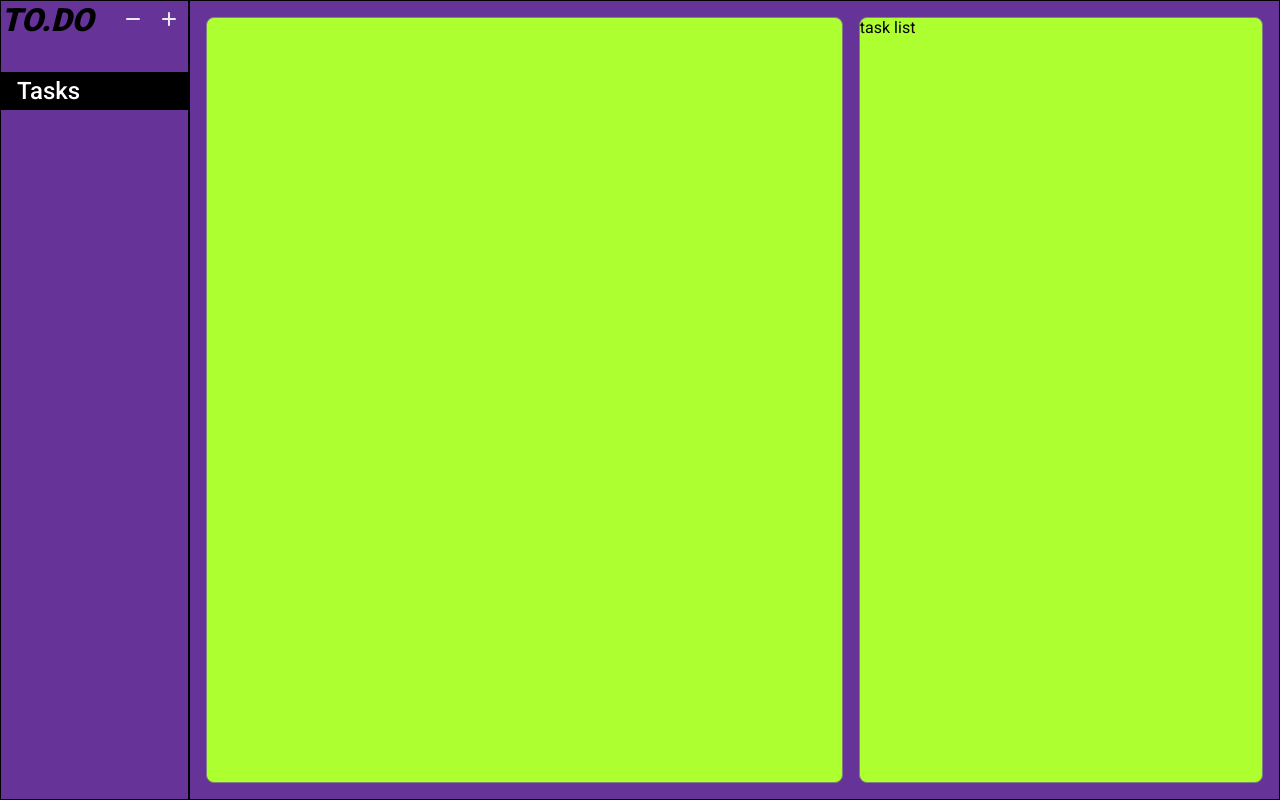
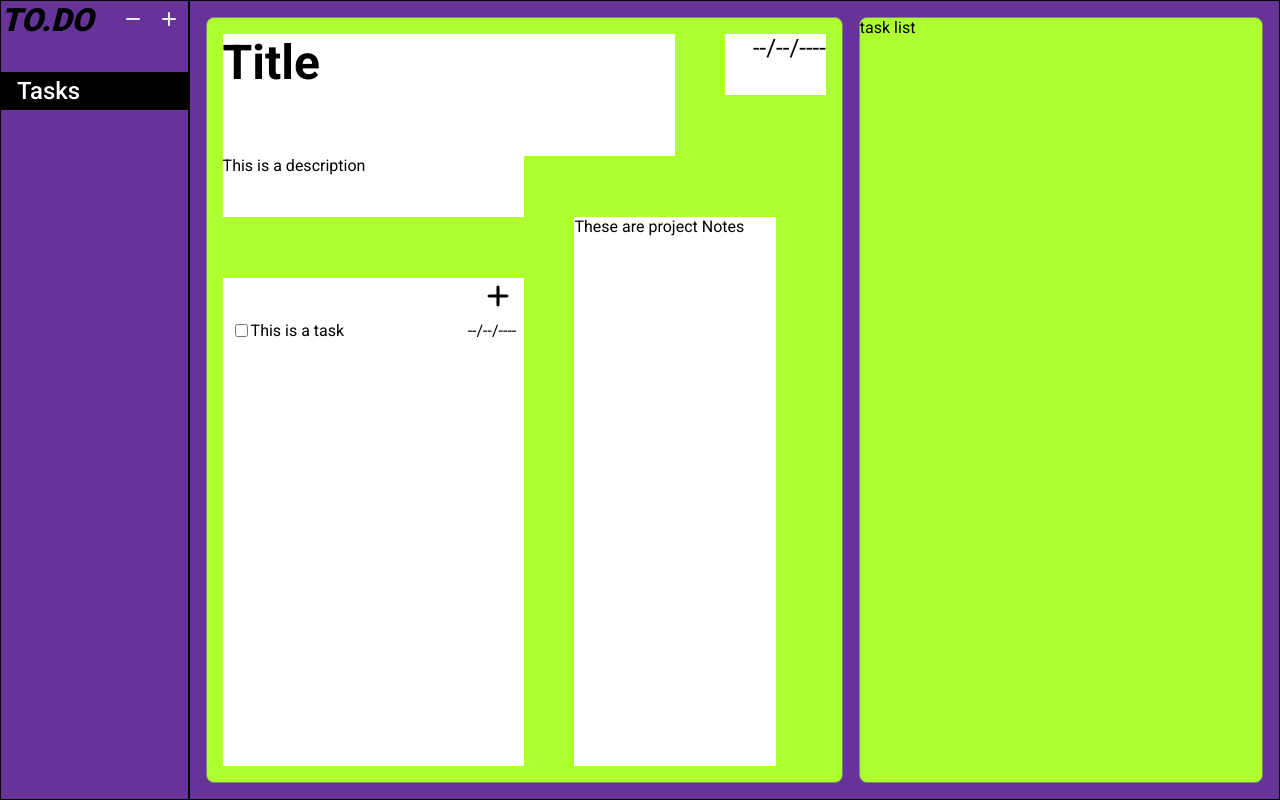
Before and after one commit to lvingonzales/To.do, a website built with webpack: page src/template.html in a window 1280 px wide. Built offline with nearby package versions, Linux system fonts and the light colour scheme.

Commit message:
Layout Main Project Page

```diff
--- a/src/main.js
+++ b/src/main.js
@@ -1,5 +1,6 @@
 import "./style.css";
 import "./style-sidebar.css";
+import "./style-main.css";
 import { SidebarDisplay } from "./sidebar.js";
 export const containerDiv = document.querySelector(".container");
 
--- /dev/null
+++ b/src/style-main.css
@@ -0,0 +1,58 @@
+.project-page {
+    display: grid;
+    grid-template-columns: repeat(12, 1fr);
+    grid-template-rows: repeat(12, 1fr);
+}
+
+.project-page > * {
+    background-color: white;
+}
+
+.project-title {
+    grid-column: 1 / 10;
+    grid-row: 1 / 3;
+    font-size: max(1rem, 3rem);
+    font-weight: 700;
+    overflow-wrap: break-word;
+}
+
+.project-description {
+    grid-area: 3 / 1 / 3 / 7;
+}
+
+.project-date {
+    grid-area: 1 / 11 / 2 / 13;
+    font-size: 1.5rem;
+    text-align: end;
+}
+
+.task-checklist {
+    grid-area: 5 / 1 / 13 / 7;
+    display: flex;
+    flex-direction: column;
+    padding: 0.5rem;
+    padding-top: 0rem;
+    overflow: scroll;
+}
+
+.add-task {
+    display: flex;
+    justify-content: end;
+    position: sticky;
+    top: 0;
+    background-color: white;
+}
+
+.task {
+    display: flex;
+    min-height: 2rem;
+    align-items: center;
+}
+
+.task-date {
+    margin-left: auto;
+}
+
+.project-notes {
+    grid-area: 4 / 8 / 13 / 12;
+}
--- a/src/template.html
+++ b/src/template.html
@@ -10,7 +10,28 @@
     <div class="container">
         <div class="content">
             <div class="project-page">
-
+                <div class="project-title">
+                    Title
+                </div>
+                <div class="project-description">
+                    This is a description
+                </div>
+                <div class="project-date">--/--/----</div>
+                <div class="task-checklist">
+                    <div class="add-task">
+                        <svg xmlns="http://www.w3.org/2000/svg" height="36px" viewBox="0 -960 960 960" width="36px" fill="#000000">
+                            <path d="M439.5-440H242.37q-17.03 0-28.76-11.76-11.74-11.76-11.74-28.83 0-17.06 11.74-28.74Q225.34-521 242.37-521H439.5v-197.13q0-17.03 11.76-28.76 11.76-11.74 28.83-11.74 17.06 0 28.74 11.74 11.67 11.73 11.67 28.76V-521h197.13q17.03 0 28.76 11.76 11.74 11.76 11.74 28.83 0 17.06-11.74 28.74Q734.66-440 717.63-440H520.5v197.13q0 17.03-11.76 28.76-11.76 11.74-28.83 11.74-17.06 0-28.74-11.74-11.67-11.73-11.67-28.76V-440Z"/>
+                        </svg>
+                    </div>
+                    <div class="task">
+                        <input type="checkbox" name="task" id="0" />
+                        <label for="0">This is a task</label>
+                        <div class="task-date">--/--/----</div>
+                    </div>
+                </div>
+                <div class="project-notes">
+                    These are project Notes
+                </div>
             </div>
             <div class="task-list">
                 task list
```
